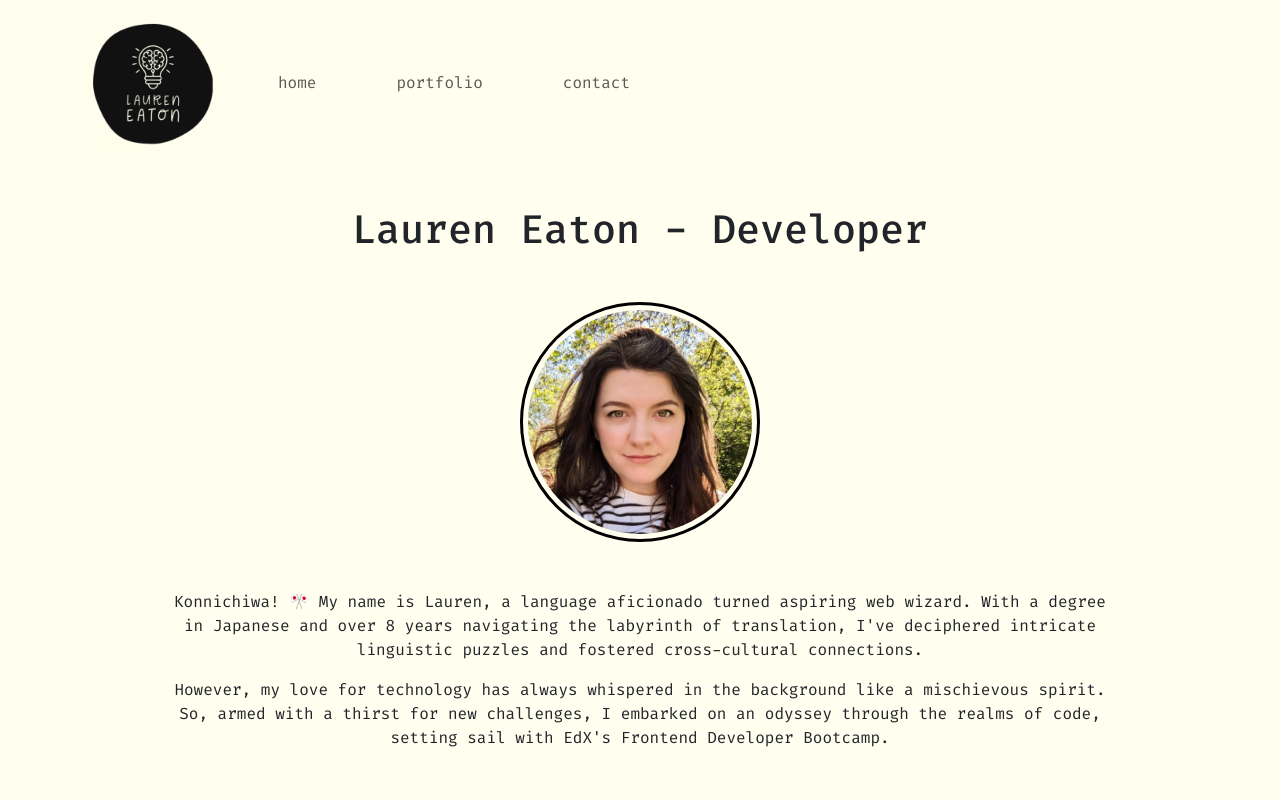
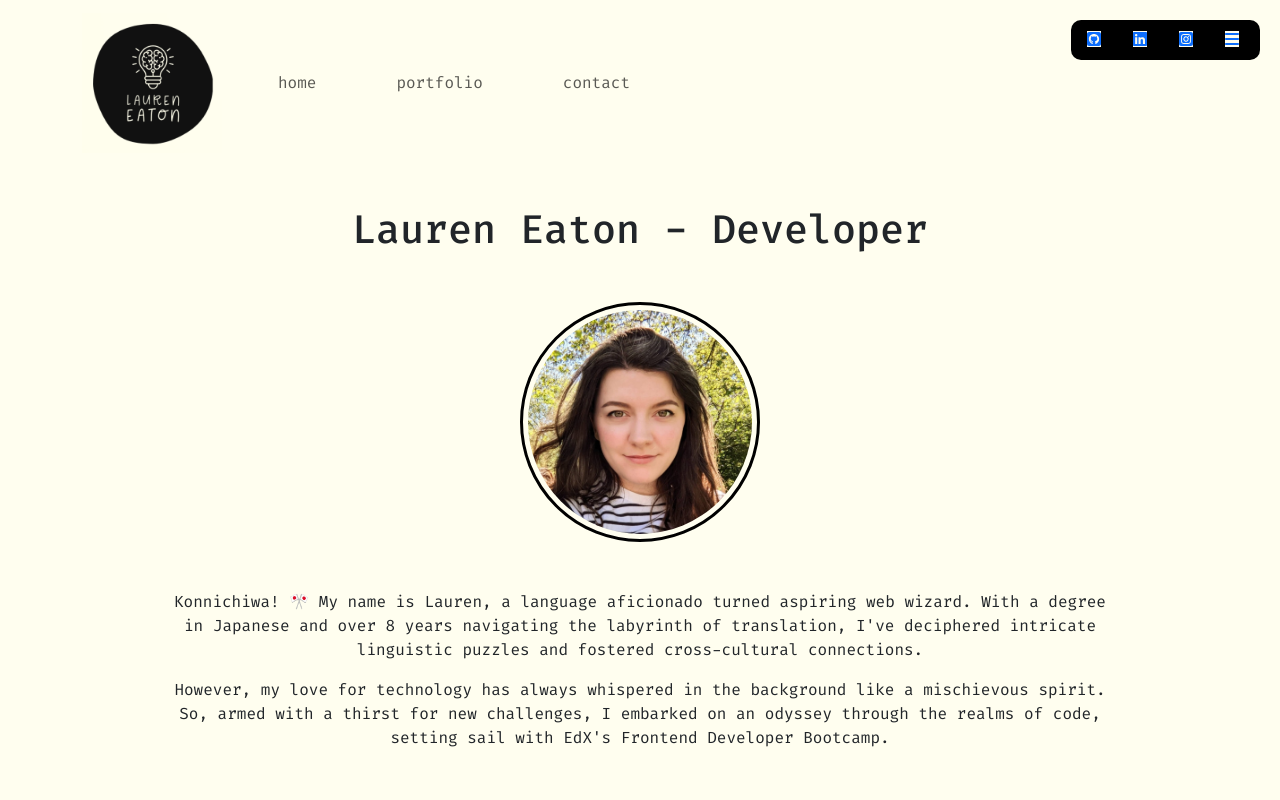
Before and after one commit to eaton-mess/React-Portfolio, a React (Vite) app: page / in a window 1280 px wide. Shown: the top 800 px of the page. Built offline with nearby package versions, Linux system fonts and the light colour scheme.

Commit message:
ran dependencies for font-awesome icons and adjusting SocialsTab to display

```diff
--- a/package.json
+++ b/package.json
@@ -12,6 +12,9 @@
     "preview": "vite preview"
   },
   "dependencies": {
+    "@fortawesome/free-brands-svg-icons": "^6.5.1",
+    "@fortawesome/free-solid-svg-icons": "^6.5.1",
+    "@fortawesome/react-fontawesome": "^0.2.0",
     "@popperjs/core": "^2.11.8",
     "bootstrap": "^5.3.2",
     "react": "^18.2.0",
--- a/src/App.jsx
+++ b/src/App.jsx
@@ -2,7 +2,7 @@ import { useState } from 'react'
 import { BrowserRouter as Router, Routes, Route } from 'react-router-dom'
 import MyNavbar from './components/Navbar'
 import CustomFooter from './components/Footer';
-import ContactModal from './components/ContactModal';
+import SocialsTab from './components/SocialsTab';
 import { Home, Contact, Projects, Custom404} from './components/Pages'
 import './App.css'
 
@@ -10,6 +10,7 @@ function App() {
   return (
     <Router basename={'/'}>
       <MyNavbar />
+      <SocialsTab />
       <Routes>
         <Route path='*' element={< Home />} />
         <Route path='/contact' element={< Contact />} />
--- /dev/null
+++ b/src/components/SocialsTab/index.jsx
@@ -0,0 +1,26 @@
+import React from 'react';
+import Nav from 'react-bootstrap/Nav';
+import { FontAwesomeIcon } from '@fortawesome/react-fontawesome';
+import { faGithubSquare, faLinkedin, faInstagramSquare } from '@fortawesome/free-brands-svg-icons';
+import { faBars } from '@fortawesome/free-solid-svg-icons';
+
+const SocialsTab = () => {
+    return (
+        <Nav className="ml-auto" style={{ position: 'fixed', top: '20px', right: '20px', width: '5cm', background: 'black', borderRadius: '10px' }}>
+            <Nav.Link>
+                <FontAwesomeIcon icon={faGithubSquare} />
+            </Nav.Link>
+            <Nav.Link>
+                <FontAwesomeIcon icon={faLinkedin} />
+            </Nav.Link>
+            <Nav.Link>
+                <FontAwesomeIcon icon={faInstagramSquare} />
+            </Nav.Link>
+            <Nav.Link>
+                <FontAwesomeIcon icon={faBars} />
+            </Nav.Link>
+        </Nav>
+    );
+}
+
+export default SocialsTab;
```
Also changed, not shown: src/components/ContactTab/index.jsx (deleted), 1 other file (tests, documents, lock files or other folders).
